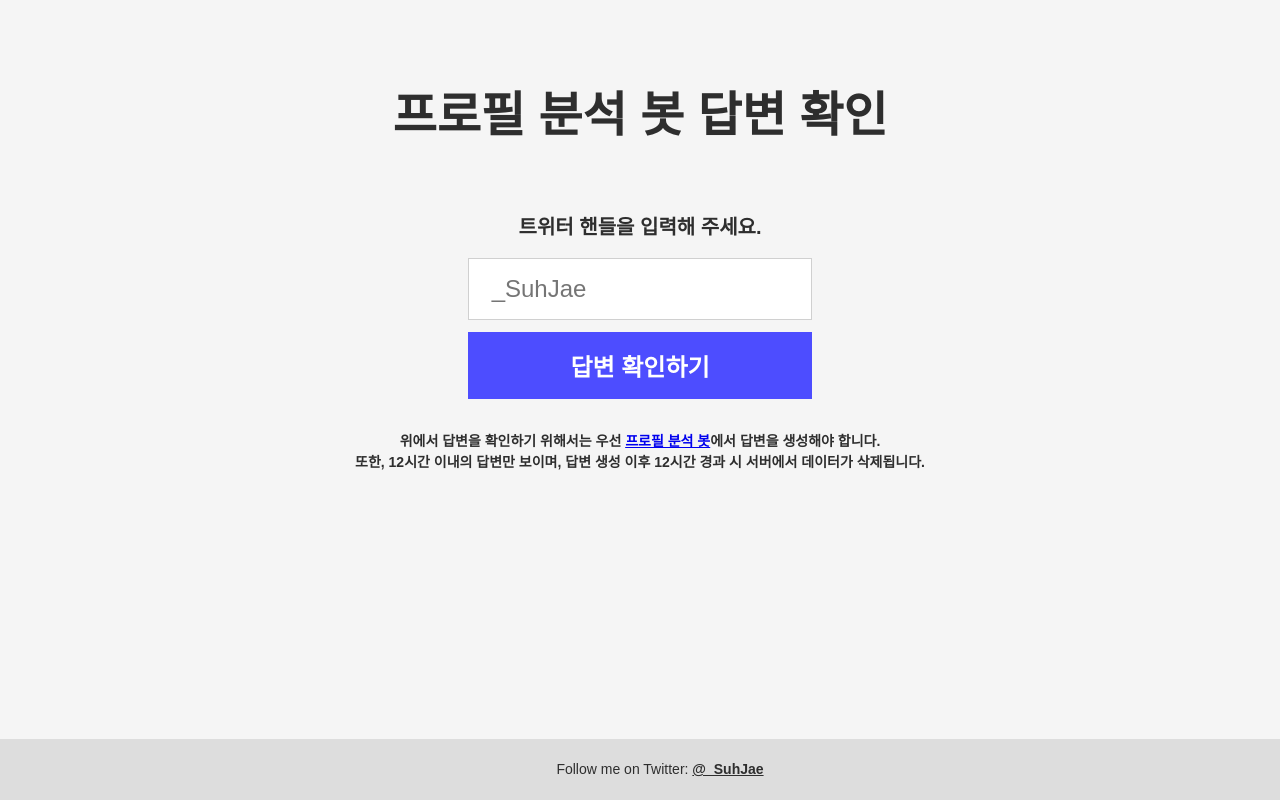
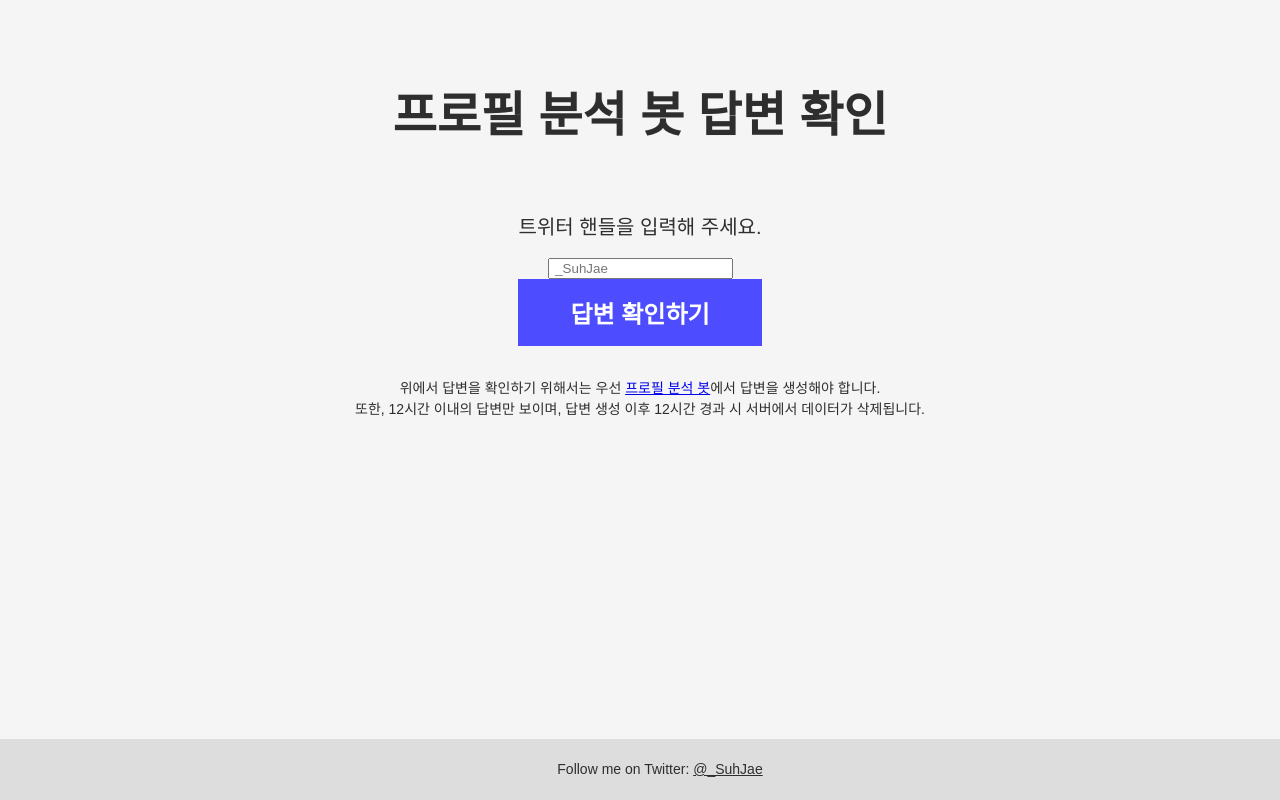
Before and after one commit to SuhJae/Profile-AI, a Flask app: page / in a window 1280 px wide. Run offline with Flask 2, Linux system fonts and the light colour scheme; some web fonts are replaced.

Commit message:
Web improvement

```diff
--- a/webapp/templates/index.html
+++ b/webapp/templates/index.html
@@ -33,7 +33,7 @@
     }
     h4 {
       font-size: 14px;
-      font-weight: 800;
+      font-weight: 400;
       text-align: center;
       margin-top: 20px;
       margin-bottom: 60px;
@@ -46,18 +46,14 @@
     label {
       display: block;
       font-size: 20px;
-      font-weight: 700;
+      font-weight: 400;
       margin-bottom: 16px;
     }
-    input[type=text] {
-      padding: 16px;
-      font-size: 24px;
-      border: 1px solid #d0d0d0;
-      width: 100%;
-      max-width: 400px;
-      margin-bottom: 12px;
-      box-sizing: border-box;
-      border-radius: 0px;
+    share {
+      display: block;
+      font-size: 20px;
+      font-weight: 400;
+      margin-bottom: 16px;
     }
     input[type=submit] {
       padding: 16px 32px;
@@ -70,7 +66,7 @@
       transition: background-color 0.2s ease-in-out;
       width: 100%;
       border-radius: 0px;
-      max-width: 400px;
+      max-width: 600px;
       box-sizing: border-box;
       margin-bottom: 12px;
     }
@@ -104,7 +100,7 @@
       margin: 0;
     }
     footer a {
-      font-weight: 700;
+      font-weight: 400;
       color: #2e2e2e;
     }
 
@@ -145,7 +141,7 @@
       </div>
     <form action="https://twitter.com/intent/tweet" method="GET" target="_blank">
     <input type="hidden" name="text" value="{{ message }}">
-    <input type="submit" value="트윗으로 공유하기" class="share">
+    <input type="submit" value="트윗으로 공유하기">
       {% endif %}
     <h4>위에서 답변을 확인하기 위해서는 우선 <a href="https://twitter.com/Profile_Bot">프로필 분석 봇</a>에서 답변을 생성해야 합니다.<br>또한, 12시간 이내의 답변만 보이며, 답변 생성 이후 12시간 경과 시 서버에서 데이터가 삭제됩니다.</h4>
   </div>
```
